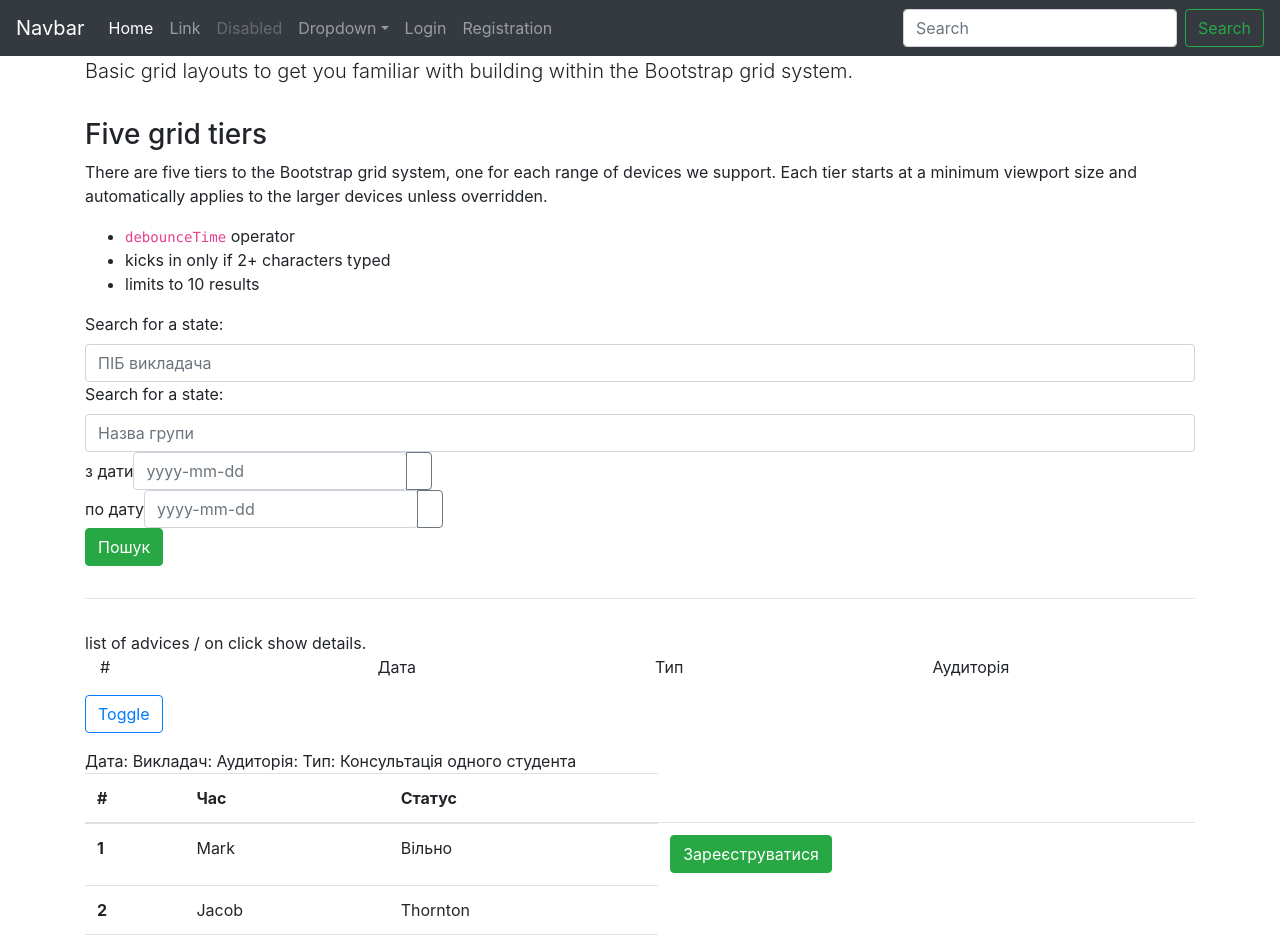
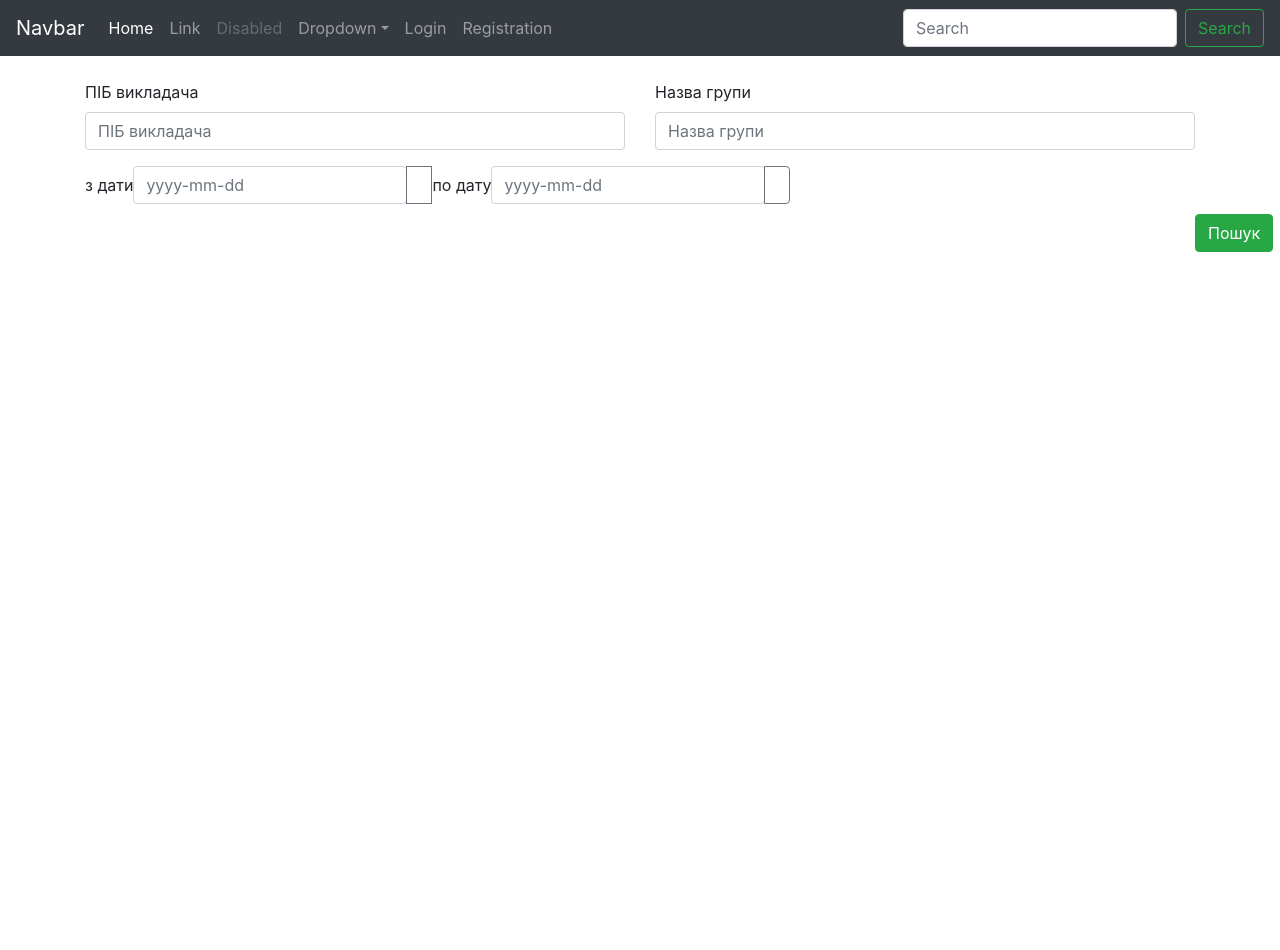
Before and after one commit to io16/diplom-web, an Angular app in the folder queue/: page / in a window 1280 px wide. Shown: the top 950 px of the page. After the commit the page ends 800 px from the top, so only its background shows below. Built offline with nearby package versions, Linux system fonts and the light colour scheme.

Commit message:
Add alert and styles

```diff
--- a/queue/src/app/queue/queue.component.css
+++ b/queue/src/app/queue/queue.component.css
@@ -1,5 +1,5 @@
-body {
-  padding-top: 2rem;
+#queue-container {
+  padding-top: 5rem;
   padding-bottom: 2rem;
 }
 
@@ -25,3 +25,17 @@ hr {
   margin-top: 2rem;
   margin-bottom: 2rem;
 }
+
+#teachers-search  {
+  width: 100%;
+}
+
+
+#groups-search  {
+  width: 100%;
+}
+
+#search-advice {
+  margin-top: 10px;
+ margin-left: 100%;
+}
--- a/queue/src/app/queue/queue.component.html
+++ b/queue/src/app/queue/queue.component.html
@@ -1,29 +1,21 @@
-<div class="container">
+<div id="queue-container" class="container">
 
-  <h1>Bootstrap grid examples</h1>
-  <p class="lead">Basic grid layouts to get you familiar with building within the Bootstrap grid system.</p>
+  <div class="row">
+    <div class="col"><label for="teachers-search">ПІБ викладача</label>
+      <input id="teachers-search" type="text" class="form-control" placeholder="ПІБ викладача" [(ngModel)]="teachers"
+             [ngbTypeahead]="search"/>
+    </div>
+    <div class="col">
+      <label for="groups-search">Назва групи</label>
+      <input id="groups-search" type="text" class="form-control" placeholder="Назва групи" [(ngModel)]="groups"
+             [ngbTypeahead]="search"/>
+    </div>
+  </div>
 
-  <h3>Five grid tiers</h3>
-  <p>There are five tiers to the Bootstrap grid system, one for each range of devices we support. Each tier starts at a
-    minimum viewport size and automatically applies to the larger devices unless overridden.</p>
-
-
-  <ul>
-    <li><code>debounceTime</code> operator</li>
-    <li>kicks in only if 2+ characters typed</li>
-    <li>limits to 10 results</li>
-  </ul>
-
-  <label for="teachers">Search for a state:</label>
-  <input id="teachers" type="text" class="form-control" placeholder="ПІБ викладача" [(ngModel)]="teachers"
-         [ngbTypeahead]="search"/>
-  <label for="groups">Search for a state:</label>
-  <input id="groups" type="text" class="form-control" placeholder="Назва групи" [(ngModel)]="groups"
-         [ngbTypeahead]="search"/>
-
-  <form class="form-inline">
+  <div class="form-inline">
     <div class="form-group">
       <div class="input-group">
+        <!--<div class="col-1">-->
           <label> з дати
             <input class="form-control" placeholder="yyyy-mm-dd"
                    name="dp" [(ngModel)]="startDate" ngbDatepicker #d="ngbDatepicker">
@@ -32,14 +24,9 @@
             <button class="btn btn-outline-secondary" (click)="d.toggle()" type="button">
               <i class="far fa-calendar-alt"></i>
             </button>
+          <!--</div>-->
         </div>
-      </div>
-    </div>
-  </form>
-
-  <form class="form-inline">
-    <div class="form-group">
-      <div class="input-group">
+        <!--<div class="col-2">-->
           <label> по дату
             <input class="form-control" placeholder="yyyy-mm-dd"
                    name="dp" [(ngModel)]="endDate" ngbDatepicker #d1="ngbDatepicker">
@@ -49,16 +36,23 @@
               <i class="far fa-calendar-alt"></i>
             </button>
           </div>
+        <!--</div>-->
       </div>
     </div>
-  </form>
-  <button type="button" class="btn btn-success" (click)="findAdvices()">Пошук</button>
-  <hr/>
 
-  list of advices / on click show details.
+  </div>
+  <button id="search-advice" type="button" class="btn btn-success" (click)="findAdvices()">Пошук</button>
 
 
-  <div class="container">
+
+  <p *ngIf="advices == null && !hasAdvices">
+    <ngb-alert  type= "warning" [dismissible]="false">
+      <strong>Warning!</strong> Better check yourself, you're not looking too good.
+    </ngb-alert>
+  </p>
+
+
+  <div class="container" *ngIf="advices != null && advices.length > 1    ">
     <div class="row">
       <div class="col">#</div>
       <div class="col">Дата</div>
@@ -70,64 +64,30 @@
     <div *ngFor="let advice of advices" >
       <div class="row" (click)="getAdviceById(advice.id)">
         <div class="col">{{advice.id}}</div>
-        <div class="col">{{advice.startDate}}</div>
-        <div class="col">{{advice.endDate}}</div>
-        <div class="col">{{advice.type}}</div>
+        <div class="col">{{advice.startDate | date :'MM-dd'}} З {{advice.startDate | date :'HH:mm'}} До {{advice.endDate  | date :'HH-mm' }}</div>
+        <div class="col" *ngIf="advice.type =='Student'">Студент</div>  <div class="col" *ngIf="advice.type !='Student'">Группа</div>
+        <div class="col" *ngIf="advice.description">{{advice.description}}</div> <div class="col" *ngIf="!advice.description">-</div>
       </div>
       <div *ngIf="isCollapsed && showAdviceId == advice.id">
         <div class="card">
           <div class="card-body">
 
-            <div *ngFor="let detail of detailAdvice">
-              start :
-              {{detail.reservedStartDate}}
-              end :
-              {{detail.reservedEndDate}}
-              <p *ngIf="!detail.studentId"> Статус Вільно</p>
-              <p *ngIf="detail.studentId"> Статус Занято</p>
+            <div  class="row" *ngFor="let detail of detailAdvice">
+              <div class="col">
+                Початок :
+                {{detail.reservedStartDate | date :'HH:mm' }}
+                Кінець :
+                {{detail.reservedEndDate | date :'HH:mm'}}
+              </div>
+
+              <div class="col" *ngIf="!detail.studentId"> Статус Вільно <button class="btn btn-success"> Запис</button> </div>
+              <div class="col" *ngIf="detail.studentId"> Статус Занято <button class="btn btn-danger"> Відмінити</button> </div>
             </div>
           </div>
         </div>
       </div>
 
     </div>
-  <p>
-    <button type="button" class="btn btn-outline-primary" (click)="isCollapsed = !isCollapsed"
-            [attr.aria-expanded]="!isCollapsed" >
-      Toggle
-    </button>
-  </p>
-
-
   <!--<div *ngIf=""></div>-->
-  Дата: Викладач: Аудиторія: Тип: Консультація одного студента
-  <table class="table">
-    <thead>
-    <tr>
-      <th scope="col">#</th>
-      <th scope="col">Час</th>
-      <th scope="col">Статус</th>
-    </tr>
-    </thead>
-    <tbody>
-    <tr>
-      <th scope="row">1</th>
-      <td>Mark</td>
-      <td>Вільно</td>
-      <td>
-        <button class="btn btn-success"> Зареєструватися</button>
-      </td>
-    </tr>
-    <tr>
-      <th scope="row">2</th>
-      <td>Jacob</td>
-      <td>Thornton</td>
-    </tr>
-    <tr>
-      <th scope="row">3</th>
-      <td>Larry</td>
-      <td>the Bird</td>
-    </tr>
-    </tbody>
-  </table>
+  <!--Дата: Викладач: Аудиторія: Тип: Консультація одного студента-->
 </div> <!-- /container -->
--- a/queue/src/app/queue/queue.component.ts
+++ b/queue/src/app/queue/queue.component.ts
@@ -33,6 +33,8 @@ export class QueueComponent implements OnInit {
 
   public isCollapsed = false;
   public showAdviceId;
+
+  public hasAdvices = true;
   search = (text$: Observable<string>) =>
     text$.pipe(
       debounceTime(200),
@@ -58,6 +60,7 @@ export class QueueComponent implements OnInit {
     // console.log(Date.parse(`${this.startDate.year}-` ).);
      this.adviceService.getAdvices(1, this.startDate, this.endDate)
      .subscribe( r=> {
+      this.hasAdvices = r.length > 0;
        this.advices = r;
      });
   }
```
Lines whose indentation alone changed are shown as unchanged.
